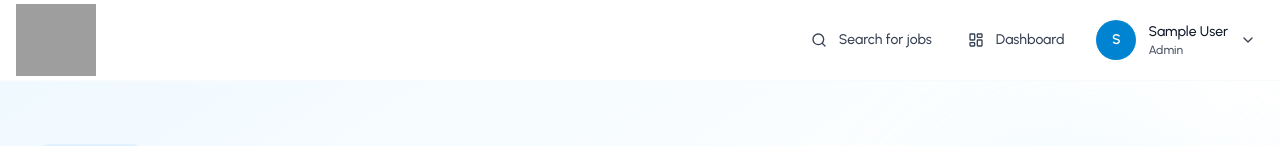
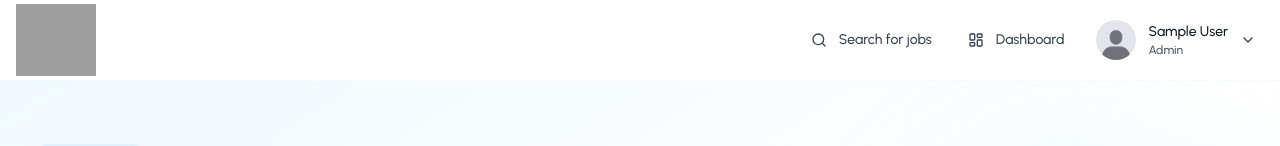
Before and after one commit to PrasanPoudel/MERN_JOB_PORTAL, a React app in the folder frontend/: page / in a window 1280 px wide. Shown: the top 146 px of the page. Built offline with nearby package versions, Linux system fonts and the light colour scheme; sample sign-in values are in the browser's storage; grey boxes are pictures that could not be loaded; the HTML template or start-up script is replaced by a standard one.

Commit message:
Added fallback image for avatar and companyLogo to prevent component crash

```diff
--- a/frontend/src/components/Cards/ApplicantProfilePreview.jsx
+++ b/frontend/src/components/Cards/ApplicantProfilePreview.jsx
@@ -60,20 +60,12 @@ const ApplicantProfilePreview = ({
 
         <div className="p-4">
           <div className="text-center mb-6">
-            {selectedApplicant.applicant.avatar ? (
-              <img
-                src={selectedApplicant.applicant.avatar}
-                alt={selectedApplicant.applicant.name}
-                className="object-fill h-20 w-20 rounded-full mx-auto"
-                style={{ imageRendering: "auto" }}
-              />
-            ) : (
-              <div className="h-20 w-20 rounded-full bg-sky-100 flex items-center justify-center mx-auto">
-                <span className="text-sky-600 font-semibold text-xl">
-                  {getInitials(selectedApplicant.applicant.name)}
-                </span>
-              </div>
-            )}
+            <img
+              src={selectedApplicant.applicant.avatar || "/default.png"}
+              alt={selectedApplicant.applicant.name}
+              className="object-fill h-20 w-20 rounded-full mx-auto"
+              style={{ imageRendering: "auto" }}
+            />
             <h4 className="mt-4 text-xl font-semibold text-gray-900">
               {selectedApplicant.applicant.name}
             </h4>
--- a/frontend/src/components/Cards/JobCard.jsx
+++ b/frontend/src/components/Cards/JobCard.jsx
@@ -40,9 +40,7 @@ const JobCard = ({
     <div
       onClick={onClick}
       className={`bg-white mx-auto min-w-full min-h-60 rounded-2xl border border-gray-200 p-5 ${!hideShadow && "hover:shadow-md "}hover:shadow-gray-200 transition-all duration-200 cursor-pointer group flex flex-col justify-between`}
-    >
-      {/* Top section */}
-      <div>
+    >      <div>
         <div className="flex items-start gap-4 mb-4">
           {job?.company?.companyLogo ? (
             <img
--- a/frontend/src/components/layout/ProfileDropdown.jsx
+++ b/frontend/src/components/layout/ProfileDropdown.jsx
@@ -42,11 +42,11 @@ const ProfileDropdown = ({
             className="h-10 w-10 rounded-full object-fill"
           />
         ) : (
-          <div className="h-10 w-10 rounded-full bg-sky-600 flex items-center justify-center">
-            <span className="text-white font-semibold text-sm">
-              {name.charAt(0).toUpperCase()}
-            </span>
-          </div>
+          <img
+            src="/default.png"
+            alt="avatar"
+            className="h-10 w-10 rounded-full object-fill"
+          />
         )}
 
         <div className="hidden md:block text-left">
--- a/frontend/src/pages/Admin/AdminUserManagement.jsx
+++ b/frontend/src/pages/Admin/AdminUserManagement.jsx
@@ -221,17 +221,11 @@ const AdminUserManagement = () => {
                 >
                   <div className="flex items-start gap-4">
                     <div className="w-14 h-14 rounded-full bg-sky-100 flex items-center justify-center overflow-hidden">
-                      {user.avatar ? (
                       <img
-                          src={user.avatar}
+                        src={user.avatar || "/default.png"}
                         alt={user.name}
                         className="w-full h-full object-cover"
                       />
-                      ) : (
-                        <span className="text-sky-600 font-bold text-lg">
-                          {user.name?.charAt(0)}
-                        </span>
-                      )}
                     </div>
 
                     <div>
@@ -412,17 +406,11 @@ const UserModal = ({ userId, onClose, onDelete, onMessage }) => {
           <>
             <div className="flex flex-col md:flex-row md:items-center gap-6 mb-8">
               <div className="w-24 h-24 rounded-full bg-sky-100 flex items-center justify-center overflow-hidden">
-                {user.avatar ? (
                 <img
-                    src={user.avatar}
+                  src={user.avatar || "/default.png"}
                   alt={user.name}
                   className="w-full h-full object-cover"
                 />
-                ) : (
-                  <span className="text-2xl font-bold text-sky-600">
-                    {user.name?.charAt(0)}
-                  </span>
-                )}
               </div>
 
               <div>
--- a/frontend/src/pages/Chat/Chat.jsx
+++ b/frontend/src/pages/Chat/Chat.jsx
@@ -368,17 +368,11 @@ const Chat = ({ isAdmin = false }) => {
                   }`}
                 >
                   <div className="w-12 h-12 rounded-full bg-sky-100 flex items-center justify-center shrink-0 overflow-hidden">
-                    {getOtherPartyAvatar(conv) ? (
                     <img
-                        src={getOtherPartyAvatar(conv)}
+                      src={getOtherPartyAvatar(conv) || "/default.png"}
                       alt="User"
                       className="w-full h-full object-cover"
                     />
-                    ) : (
-                      <span className="text-sky-600 font-semibold text-sm">
-                        {getOtherPartyName(conv).charAt(0).toUpperCase()}
-                      </span>
-                    )}
                   </div>
 
                   <div className="flex-1 min-w-0 text-left">
@@ -459,19 +453,11 @@ const Chat = ({ isAdmin = false }) => {
                 </button>
               )}
               <div className="w-10 h-10 rounded-full bg-sky-100 flex items-center justify-center overflow-hidden shrink-0">
-                {getOtherPartyAvatar(selectedConversation) ? (
                 <img
-                    src={getOtherPartyAvatar(selectedConversation)}
+                  src={getOtherPartyAvatar(selectedConversation) || "/default.png"}
                   alt="User"
                   className="w-full h-full object-cover"
                 />
-                ) : (
-                  <span className="text-sky-600 font-semibold text-xs">
-                    {getOtherPartyName(selectedConversation)
-                      .charAt(0)
-                      .toUpperCase()}
-                  </span>
-                )}
               </div>
               <div className="text-left min-w-0 flex-1">
                 <p className="font-semibold text-gray-900 text-sm truncate">
@@ -540,17 +526,11 @@ const Chat = ({ isAdmin = false }) => {
                         >
                           {!isOwnMessage && (
                             <div className="w-8 h-8 rounded-full bg-sky-100 flex items-center justify-center shrink-0 overflow-hidden">
-                              {message.sender.avatar ? (
                               <img
-                                  src={message.sender.avatar}
+                                src={message.sender.avatar || "/default.png"}
                                 alt={message.sender.name}
                                 className="w-full h-full object-cover"
                               />
-                              ) : (
-                                <span className="text-sky-600 font-semibold text-xs">
-                                  {message.sender.name.charAt(0).toUpperCase()}
-                                </span>
-                              )}
                             </div>
                           )}
                           <div
--- a/frontend/src/pages/Employer/ApplicationViewer.jsx
+++ b/frontend/src/pages/Employer/ApplicationViewer.jsx
@@ -222,20 +222,12 @@ const ApplicationViewer = () => {
                         <div className="flex items-center gap-4">
                           {/* Avatar */}
                           <div className="flex shrink-0">
-                            {application.applicant.avatar ? (
-                              <img
-                                src={application.applicant.avatar}
-                                alt={application.applicant.name}
-                                className="object-fill h-12 w-12 rounded-full"
-                                style={{ imageRendering: "auto" }}
-                              />
-                            ) : (
-                              <div className="h-12 w-12 rounded-full bg-sky-100 flex items-center justify-center">
-                                <span className="text-sky-600 font-semibold">
-                                  {getInitials(application.applicant.name)}
-                                </span>
-                              </div>
-                            )}
+                            <img
+                              src={application.applicant.avatar || "/default.png"}
+                              alt={application.applicant.name}
+                              className="object-fill h-12 w-12 rounded-full"
+                              style={{ imageRendering: "auto" }}
+                            />
                           </div>
 
                           {/* Applicant Info */}
--- a/frontend/src/pages/JobSeeker/EditUserProfile.jsx
+++ b/frontend/src/pages/JobSeeker/EditUserProfile.jsx
@@ -426,7 +426,7 @@ const EditUserProfile = ({ user, updateUser, setEditMode }) => {
               <div className="flex flex-col space-y-4 items-start md:items-center md:flex-row md:space-x-4">
                 <div className="relative">
                   <img
-                    src={formData.avatar || "/default-avatar.png"}
+                    src={formData.avatar || "/default.png"}
                     alt="Avatar"
                     className="w-20 h-20 rounded-full border-2 border-gray-100 object-cover"
                   />
```
Also changed, not shown: 3 other files (tests, documents, lock files or other folders). Lines whose indentation alone changed are shown as unchanged.
